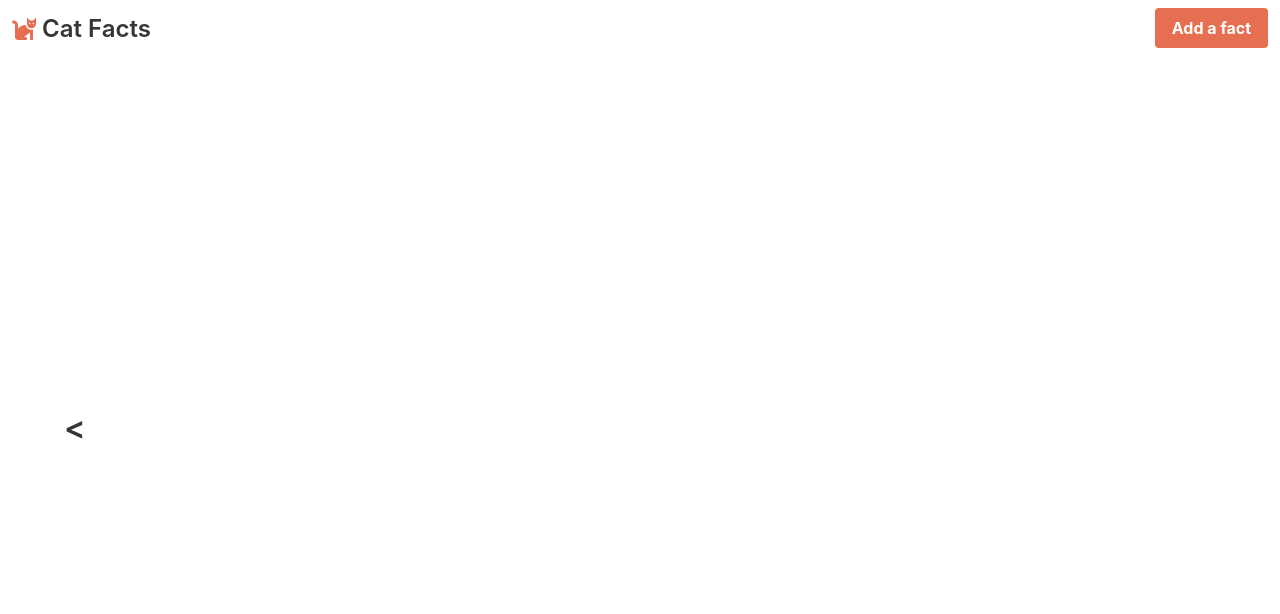
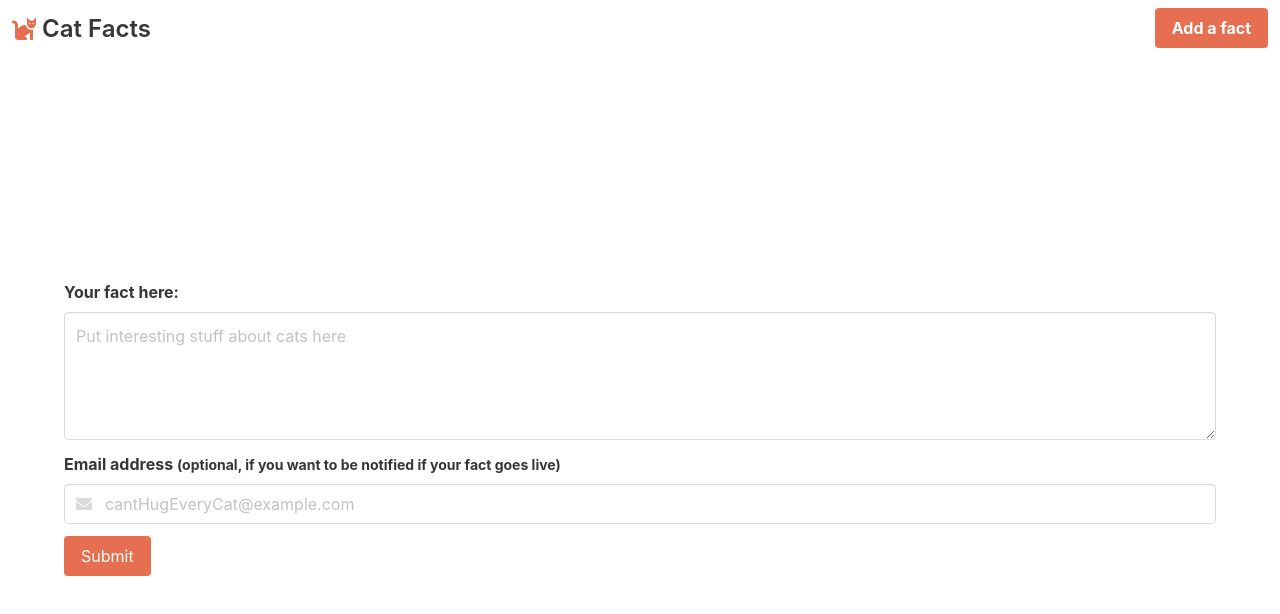
Before and after one commit to peterjcole/cat-facts, a React (Create React App) app: page /add in a window 1280 px wide. Shown: the top 614 px of the page. Built offline with nearby package versions, Linux system fonts and the light colour scheme; no server answers; the database is empty.

Commit message:
add facts & secure with firebase rules

```diff
--- a/src/App.js
+++ b/src/App.js
@@ -6,12 +6,15 @@ import {
 } from "react-router-dom"
 
 import Facts from './components/Facts'
-import Nav from './components/Nav'
+import Add from './components/Add'
 
 function App() {
   return (
     <Router>
       <Switch>
+        <Route path="/add">
+          <Add />
+        </Route>
         <Route path="/">
           <Facts />
         </Route>
--- /dev/null
+++ b/src/components/Add.js
@@ -0,0 +1,71 @@
+import React, { useState, useEffect } from 'react'
+import firebase from '../firebase'
+import Nav from './Nav'
+import { FontAwesomeIcon } from '@fortawesome/react-fontawesome'
+import { faEnvelope } from '@fortawesome/free-solid-svg-icons'
+import { useHistory } from 'react-router-dom'
+
+
+function Add() {
+
+  const [formData, setFormData] = useState({ text: "", email: "" })
+  const history = useHistory();
+
+  const handleChange = e => {
+    const editFormData = { ...formData }
+    editFormData[e.target.name] = e.target.value
+    setFormData(editFormData)
+  }
+
+  const handleSubmit = e => {
+    e.preventDefault()
+    const fact = {
+      text: formData.text,
+      email: formData.email,
+      userId: firebase.auth().currentUser.uid,
+      approved: false
+    }
+
+    console.log(fact)
+    firebase.firestore().collection('facts').add(fact)
+      .then(() => {
+        history.push('/')
+      })
+      .catch(error => console.log(error))
+  }
+
+  return (
+    <section className="hero is-fullheight">
+      <Nav />
+      <div className="hero-body">
+        <div className="container">
+          <form onSubmit={handleSubmit}>
+            <div className="field">
+              <label className="label">Your fact here:</label>
+              <div className="control">
+                <textarea className="textarea" name="text" placeholder="Put interesting stuff about cats here" value={formData.text} onChange={handleChange}></textarea>
+              </div>
+            </div>
+            <div className="field">
+              <label className="label">Email address <small>(optional, if you want to be notified if your fact goes live)</small></label>
+              <div className="control has-icons-left has-icons-right">
+                <input className="input" type="email" name="email" placeholder="cantHugEveryCat@example.com" value={formData.email} onChange={handleChange}></input>
+                <span className="icon is-small is-left">
+                  <FontAwesomeIcon icon={faEnvelope} />
+                </span>
+              </div>
+            </div>
+            <div className="field">
+              <div className="control">
+                <button type="submit" className="button is-primary">Submit</button>
+              </div>
+            </div>
+          </form>
+        </div>
+      </div>
+    </section>
+  );
+}
+
+
+export default Add;
--- a/src/components/Nav.js
+++ b/src/components/Nav.js
@@ -1,4 +1,5 @@
 import React from 'react'
+import { Link } from 'react-router-dom'
 import { FontAwesomeIcon } from '@fortawesome/react-fontawesome'
 import { faCat } from '@fortawesome/free-solid-svg-icons'
 
@@ -12,9 +13,9 @@ function Nav() {
         <div className="navbar-end">
           <div className="navbar-item">
             <div className="buttons">
-              <a className="button is-primary">
+              <Link to="/add" className = "button is-primary">
                 <strong>Add a fact</strong>
-              </a>
+              </Link>
             </div>
           </div>
         </div>
--- a/src/firebase.js
+++ b/src/firebase.js
@@ -17,11 +17,16 @@ const config = {
 if (!firebase.apps.length) {
   firebase.initializeApp(config)
   firebase.analytics()
-  const firestore = firebase.firestore()
 
   if (typeof window !== 'undefined') {
     firebase.auth().setPersistence(firebase.auth.Auth.Persistence.LOCAL)
   }
 }
 
+if (!firebase.auth().currentUser) {
+  firebase.auth().signInAnonymously().then(user => console.log(user)).catch(function(error) {
+    console.log(error)
+  });
+}
+
 export default firebase
```
Also changed, not shown: firestore.indexes.json (added, +33 -0 lines), firebase.json (added), 2 other files (tests, documents, lock files or other folders).
